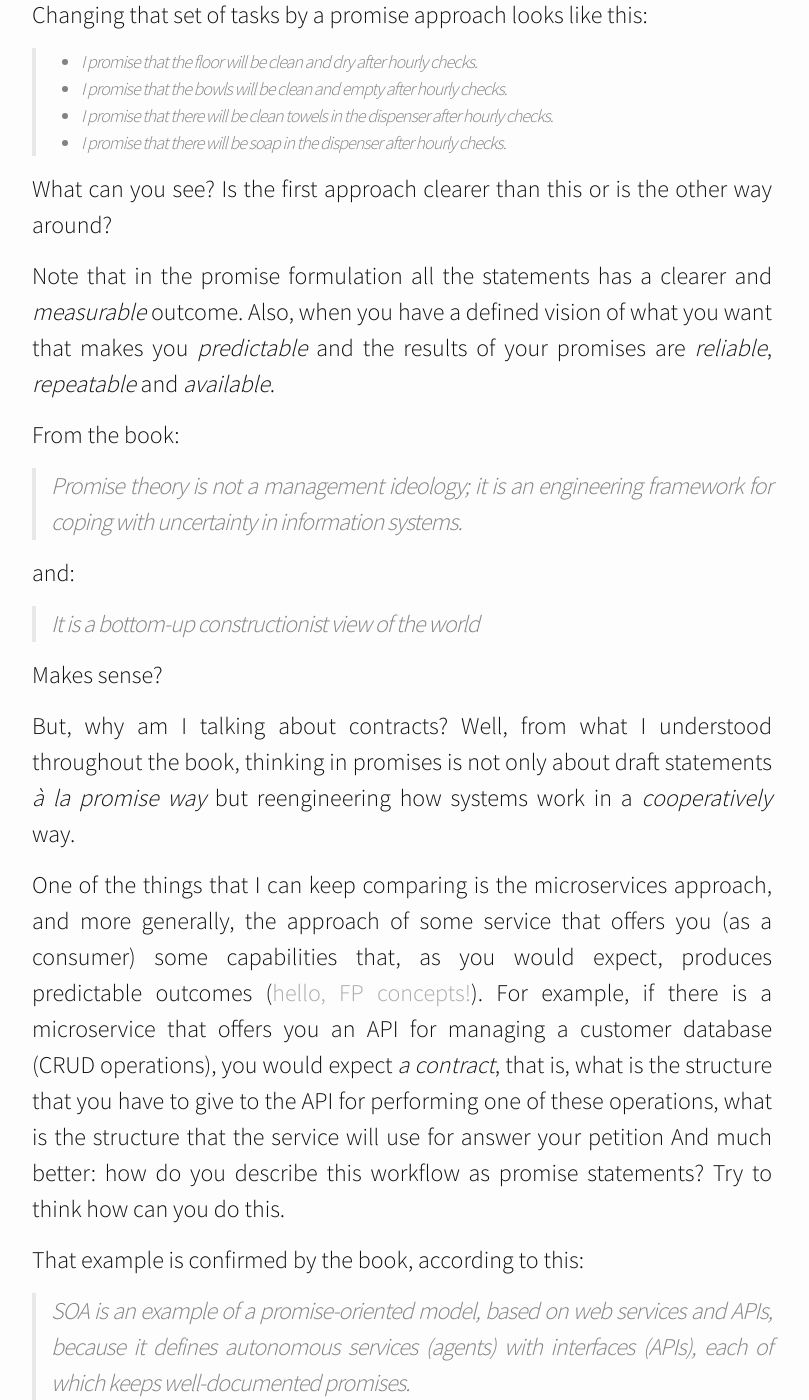
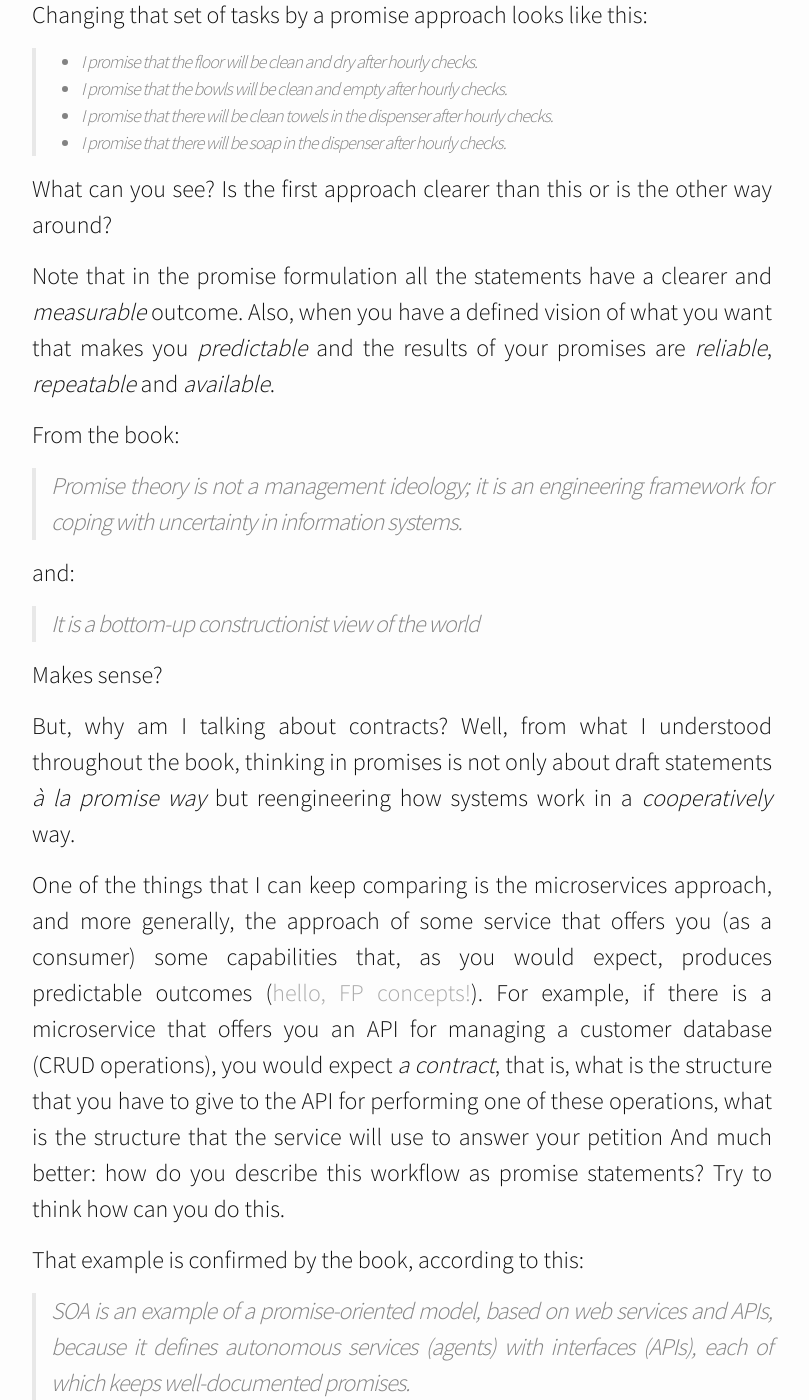
Before and after one commit to AlejandroME/alejandrome.github.io, a Jekyll site: the page built from _posts/2017-03-12-thinking-in-promises.md, in a window 1280 px wide and 1400 px high, scrolled down 1490 px. Shown: the whole window, without its empty margins (238-1047 px from the left). Built offline with Jekyll 4.4.1, drawn with Linux system fonts in a browser that asks for light colours; nearby versions of some CDN libraries; comment, search, counter and statistics services are not loaded; some of the changed text lies outside the part shown.

Commit message:
Fixed some typos in "Thinking in Promises"

```diff
--- a/_posts/2017-03-12-thinking-in-promises.md
+++ b/_posts/2017-03-12-thinking-in-promises.md
@@ -33,7 +33,7 @@ Changing that set of tasks by a promise approach looks like this:
 
 What can you see? Is the first approach clearer than this or is the other way around?
 
-Note that in the promise formulation all the statements has a clearer and _measurable_ outcome. Also, when you have a defined vision of what you want that makes you _predictable_ and the results of your promises are _reliable_, _repeatable_ and _available_.
+Note that in the promise formulation all the statements have a clearer and _measurable_ outcome. Also, when you have a defined vision of what you want that makes you _predictable_ and the results of your promises are _reliable_, _repeatable_ and _available_.
 
 From the book:
 
@@ -47,7 +47,7 @@ Makes sense?
 
 But, why am I talking about contracts? Well, from what I understood throughout the book, thinking in promises is not only about draft statements _à la promise way_ but reengineering how systems work in a _cooperatively_ way.
 
-One of the things that I can keep comparing is the microservices approach, and more generally, the approach of some service that offers you (as a consumer) some capabilities that, as you would expect, produces predictable outcomes ([hello, FP concepts!](https://en.wikipedia.org/wiki/Functional_programming)). For example, if there is a microservice that offers you an API for managing a customer database (CRUD operations), you would expect _a contract_, that is, what is the structure that you have to give to the API for performing one of these operations, what is the structure that the service will use for answer your petition And much better: how do you describe this workflow as promise statements? Try to think how can you do this.
+One of the things that I can keep comparing is the microservices approach, and more generally, the approach of some service that offers you (as a consumer) some capabilities that, as you would expect, produces predictable outcomes ([hello, FP concepts!](https://en.wikipedia.org/wiki/Functional_programming)). For example, if there is a microservice that offers you an API for managing a customer database (CRUD operations), you would expect _a contract_, that is, what is the structure that you have to give to the API for performing one of these operations, what is the structure that the service will use to answer your petition And much better: how do you describe this workflow as promise statements? Try to think how can you do this.
 
 That example is confirmed by the book, according to this:
 
@@ -123,7 +123,7 @@ I see parallels with the actor model (again) and distributed systems about the c
 
 Also, a thing that I cannot completely understand is the [Nash Equilibrium](https://en.wikipedia.org/wiki/Nash_equilibrium) for consensus. It is interesting because, being a concept that fits into [Game Theory](https://en.wikipedia.org/wiki/Game_theory) it sounds more like a competition for an "optimal" solution of a game rather than an agreement. At this point I am trying to figure out if something like consensus algorithms (like Paxos) fits somehow in this idea.
 
-For illustrate this concept, the book offers an example about agreement:
+To illustrate this concept, the book offers an example about agreement:
 
 > Suppose four agents: A, B, C and D; need to try to come to a decision about when to meet for dinner. If we thunk in terms of command sequences, the following might happen:
 >
```
Also changed, not shown: other parts of _posts/2017-03-12-thinking-in-promises.md (+1 -1 lines).
